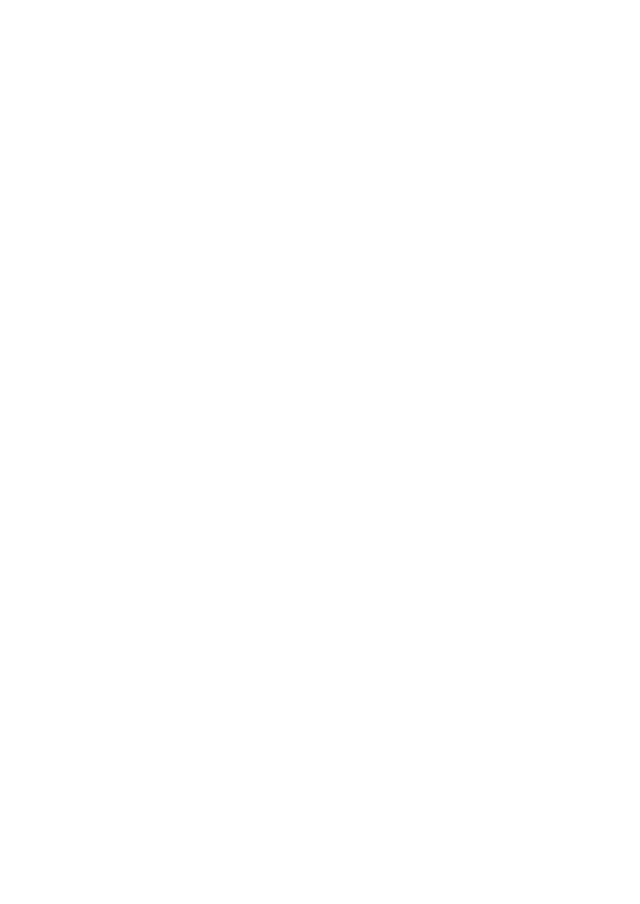
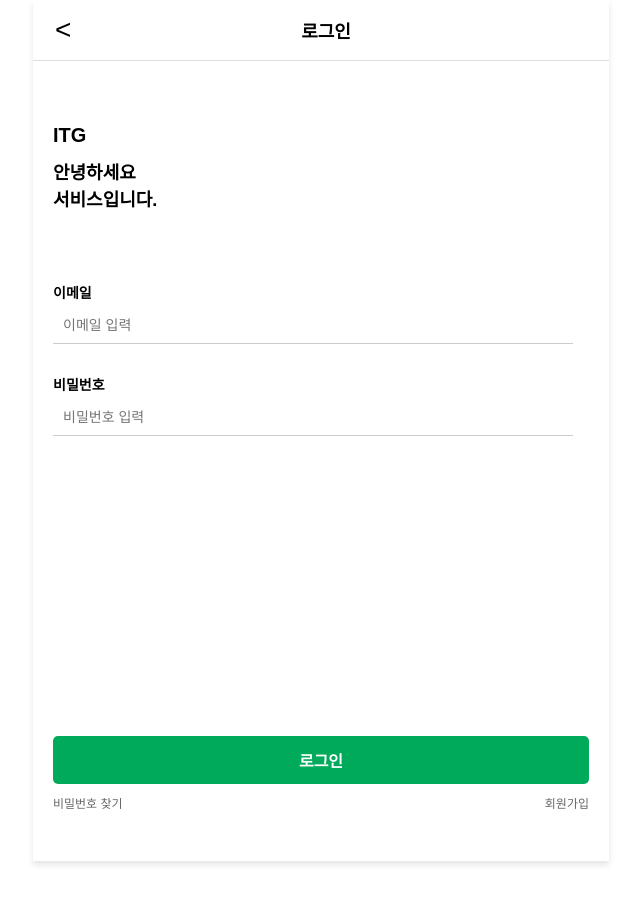
Before and after one commit to OdgOdg/frontend, a React (Vite) app: page /login in a window 1280 px wide. Before the commit this address had no page. Shown: the top 904 px of the page, without its empty margins (319-959 px from the left). Before the commit the page ends 800 px from the top, so only its background shows below. Built offline with nearby package versions, Linux system fonts and the light colour scheme; a web font is replaced by a local one.

Commit message:
design : 로그인 페이지 퍼블리싱 완료

```diff
--- a/src/App.tsx
+++ b/src/App.tsx
@@ -19,12 +19,13 @@
 import AddSchedule from "./pages/CalendarPage/AddSchedule.tsx";
 import Calendar from "./pages/CalendarPage/Calendar.tsx";
 import MyProfile from "./pages/MyPage/Myprofile.tsx";
-import EventViewAtMap from "./pages/MapPage/EventViewAtMap.tsx"
+import EventViewAtMap from "./pages/MapPage/EventViewAtMap.tsx";
 import TourSightListPage from "./pages/ListPage/TourSightListPage.tsx";
 import IncomingCall from "./pages/chatPage/IncomingCall.tsx";
 import OutgoingCall from "./pages/chatPage/OutcomingCall.tsx";
 import ReviewWrite from "./pages/ReviewPage/ReviewWrite.tsx";
 import ReviewRead from "./pages/ReviewPage/ReviewRead.tsx";
+import LoginPage from "./pages/Loginpage.tsx";
 
 function AppLayout() {
   return (
@@ -65,6 +66,7 @@
             <Route path="/outgoingcall" element={<OutgoingCall />} />
             <Route path="/reviewwrite" element={<ReviewWrite />} />
             <Route path="/reviewread" element={<ReviewRead />} />
+            <Route path="/login" element={<LoginPage />} />
           </Route>
         </Routes>
       </Router>
--- /dev/null
+++ b/src/pages/Loginpage.tsx
@@ -0,0 +1,126 @@
+import React from "react";
+import styled from "styled-components";
+import Header from "../components/Header";
+
+const LoginPage: React.FC = () => {
+  const handleSubmit = (event: React.FormEvent) => {
+    event.preventDefault();
+    console.log("로그인 버튼 클릭");
+  };
+
+  return (
+    <div>
+      <Header title="로그인" />
+
+      <Container>
+        <Text>
+          <Title>ITG</Title>
+          <Subtitle>
+            안녕하세요
+            <br />
+            서비스입니다.
+          </Subtitle>
+        </Text>
+        <Form onSubmit={handleSubmit}>
+          <Label>이메일</Label>
+          <Input type="email" placeholder="이메일 입력" required />
+
+          <Label>비밀번호</Label>
+          <Input type="password" placeholder="비밀번호 입력" required />
+
+          <LoginButton type="submit">로그인</LoginButton>
+        </Form>
+        <Footer>
+          <FooterLink href="#">비밀번호 찾기</FooterLink>
+          <FooterLink href="#">회원가입</FooterLink>
+        </Footer>
+      </Container>
+    </div>
+  );
+};
+
+export default LoginPage;
+
+// Styled Components
+const Container = styled.div`
+  display: flex;
+  flex-direction: column;
+  align-items: center;
+  justify-content: center;
+  height: 100vh;
+  padding: 20px;
+  box-sizing: border-box;
+`;
+
+const Text = styled.div`
+  width: 100%;
+  /* max-width: 360px; */
+  text-align: left;
+  margin-bottom: 20px;
+`;
+
+const Title = styled.h1`
+  font-size: 20px;
+  font-weight: bold;
+`;
+
+const Subtitle = styled.p`
+  font-size: 18px;
+  font-weight: bold;
+  margin-top: 5px;
+  line-height: 1.5;
+`;
+
+const Form = styled.form`
+  width: 100%;
+  /* max-width: 360px; */
+  display: flex;
+  flex-direction: column;
+`;
+
+const Label = styled.label`
+  font-size: 14px;
+  font-weight: bold;
+  margin-top: 30px;
+`;
+
+const Input = styled.input`
+  width: 100%;
+  padding: 10px;
+  margin-top: 5px;
+  font-size: 14px;
+  border: none;
+  border-bottom: 1px solid #ccc;
+  max-width: 500px;
+  outline: none;
+`;
+
+const LoginButton = styled.button`
+  width: 100%;
+  padding: 12px;
+  margin-top: 300px;
+  background-color: #00aa5b;
+  color: white;
+  font-size: 16px;
+  font-weight: bold;
+  border: none;
+  border-radius: 5px;
+  cursor: pointer;
+`;
+
+const Footer = styled.div`
+  width: 100%;
+  /* max-width: 360px; */
+  display: flex;
+  justify-content: space-between;
+  margin-top: 10px;
+`;
+
+const FooterLink = styled.a`
+  font-size: 12px;
+  color: #666;
+  text-decoration: none;
+  &:hover {
+    text-decoration: underline;
+  }
+`;
```
